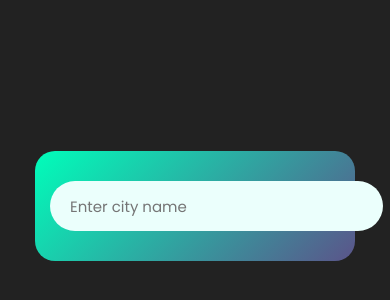
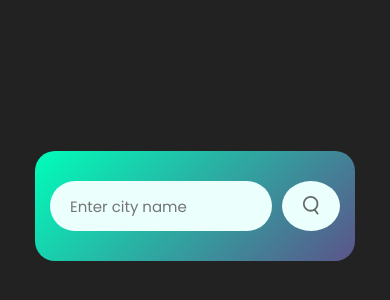
Before and after one commit to BoboTheSlobo/weather-app, a plain HTML site: page index.html in a window 390 px wide. Shown: the part 216-516 px from the top of the page. Drawn offline with Linux system fonts and the light colour scheme.

Commit message:
responsive design touch-ups

```diff
--- a/style.css
+++ b/style.css
@@ -102,13 +102,14 @@ body {
     padding: 30px 15px;
   }
   .search input {
+    width: 80%;
     height: 50px;
     padding: 6px 20px;
     margin-right: 10px;
     font-size: 15px;
   }
   .search button {
-    width: 50px;
+    width: 20%;
     height: 50px;
   }
   .search button img {
```
